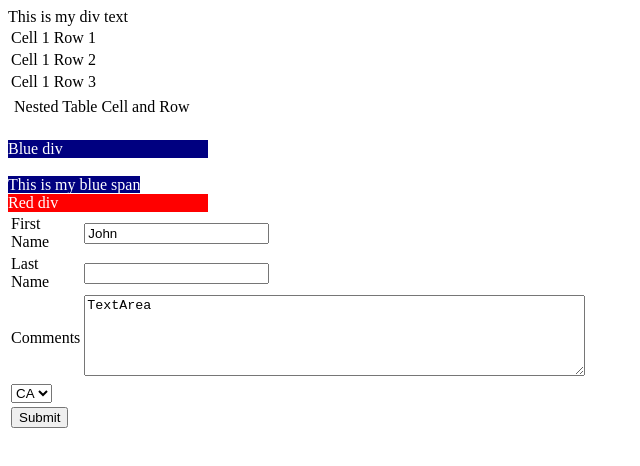
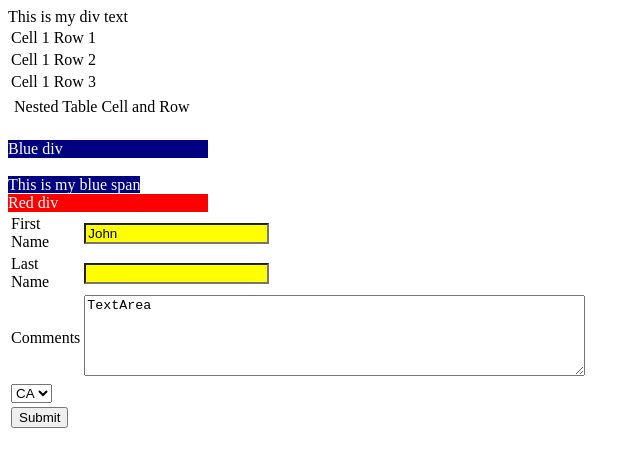
Before and after one commit to giorgia-amici/jQuery-practice, a plain HTML site: page index.html in a window 1280 px wide. Shown: the whole page, without its empty margins (0-640 px from the left). Drawn offline with nearby package versions, Linux system fonts and the light colour scheme.

Commit message:
fixed typos

```diff
--- a/index.html
+++ b/index.html
@@ -19,7 +19,7 @@
         $(document).ready(function(){
             var inputTags = $('input[type="text"]');
             // sp that inputTags now is a jQuery obj and has access to all the jQuery methods
-            inputTags.css('background-color', '3yellow');
+            inputTags.css('background-color', 'yellow');
         });
 
     </script>
```
